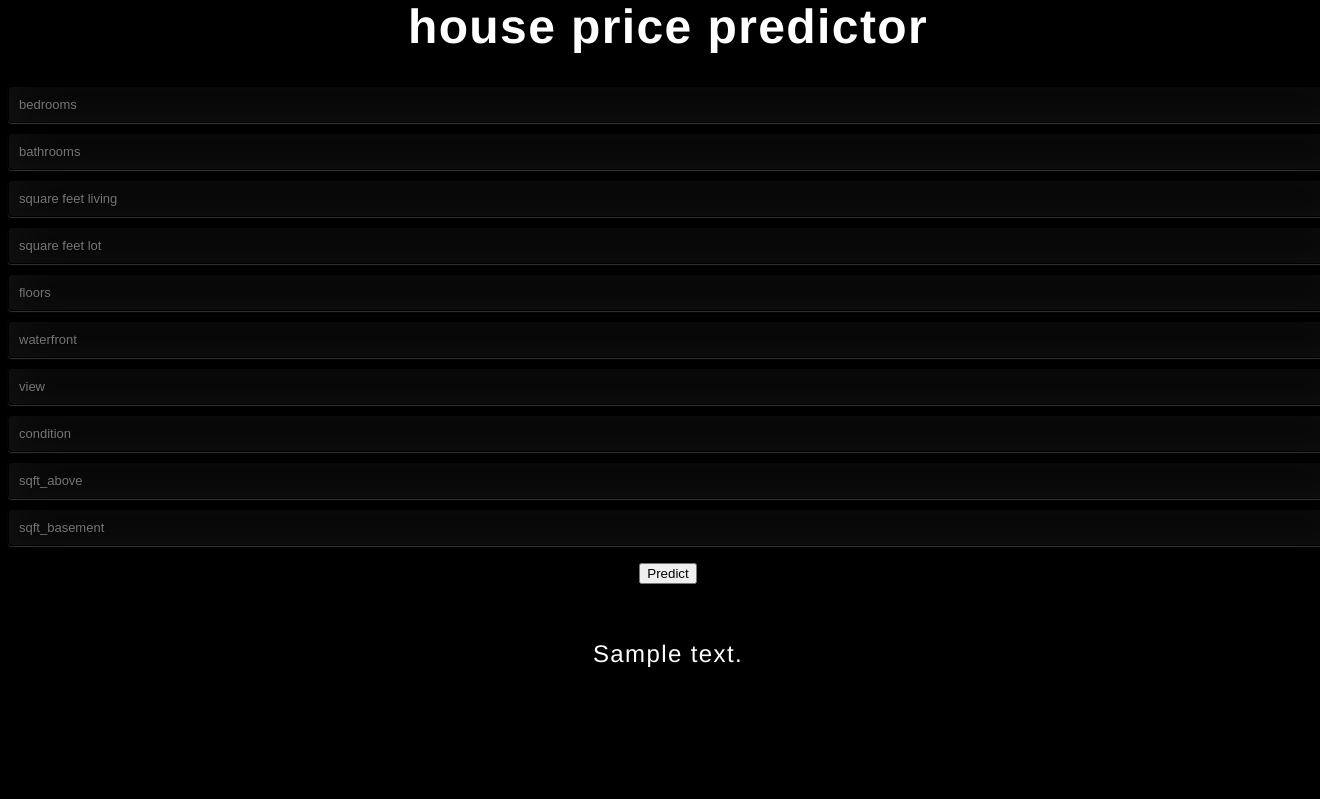
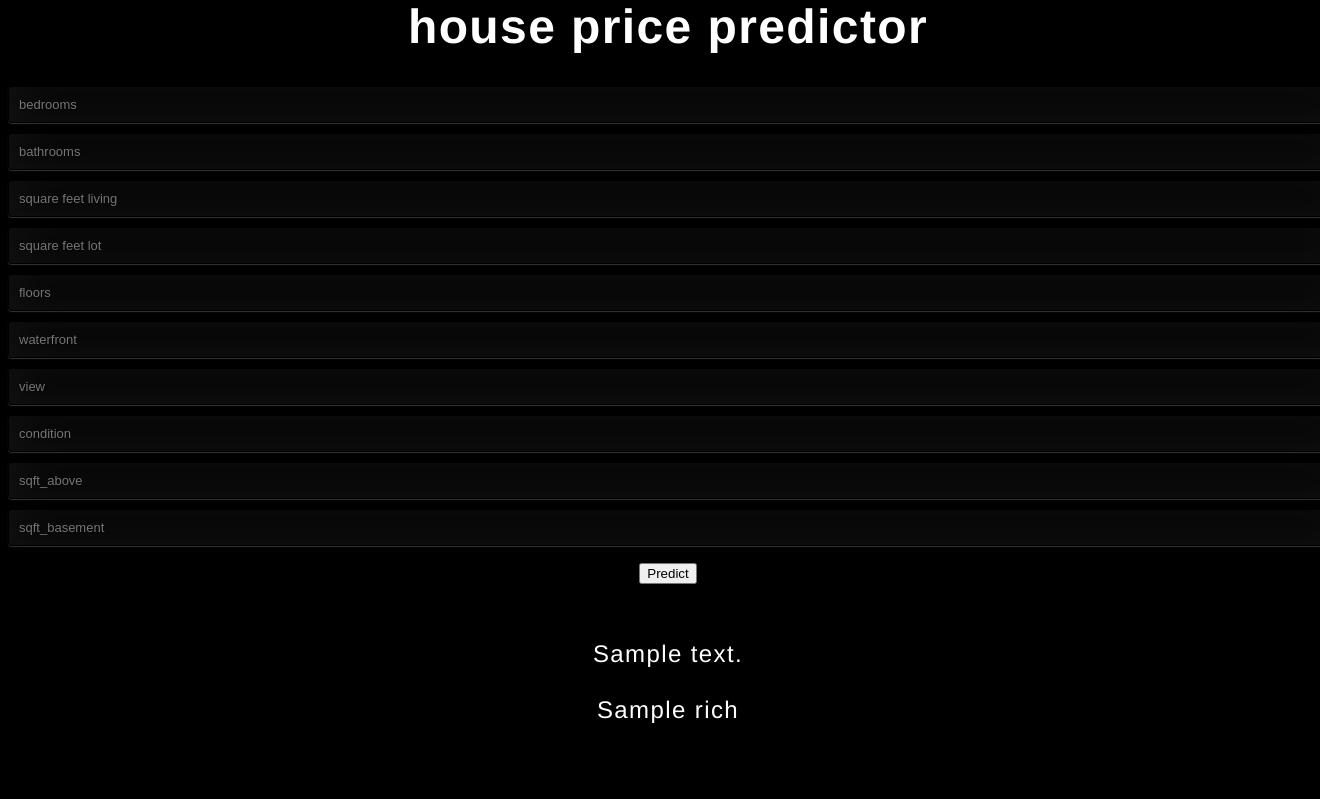
Before and after one commit to Aditya-Bajpai/houe-price-predictor-flask-site, a Flask app: template templates/main.html in a window 1320 px wide; the page is wider, and only the part inside the window is pictured. Shown: the part 33-832 px from the top of that part. Run offline with Flask 2, Linux system fonts and the light colour scheme; the template is opened without the code that fills it: most values are stand-ins (such as "Sample title", 1, 10 or a date in 2020); parts of the project's set-up code (start-up, migrations or seed data) failed here and were passed over.

Commit message:
personalised message with prediction based on price

```diff
--- a/app.py
+++ b/app.py
@@ -17,7 +17,10 @@ def predict():
     final_features = [np.array(int_features)]
     prediction = model.predict(final_features)
     output = round(prediction[0], 2)
-    return render_template('main.html', prediction_text='Predicted house price is : {}'.format(output))
+    if output > 100000:
+        return render_template('main.html', prediction_text='Predicted house price is : {}'.format(output), rich = "damn boi thats an expensive house")
+    else:
+        return render_template('main.html', prediction_text='Predicted house price is : {}'.format(output))
 
 if __name__ == "__main__":
     app.run(debug=True)
--- a/templates/main.html
+++ b/templates/main.html
@@ -33,5 +33,8 @@
     <br>
     <br>
     {{prediction_text}}
+    <br>
+    <br>
+    {{rich}}
 </body>
 </html>
```
